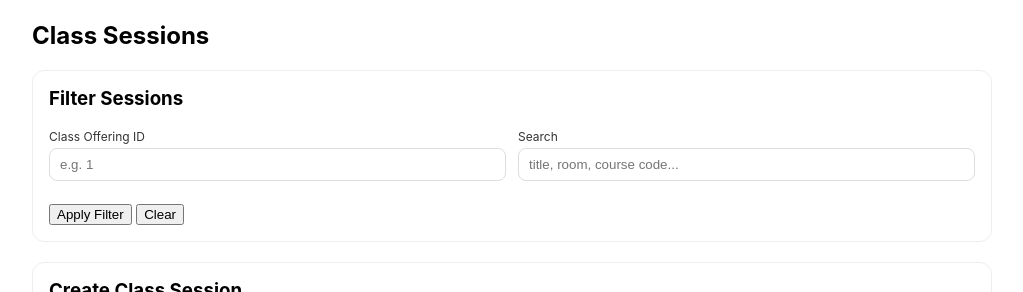
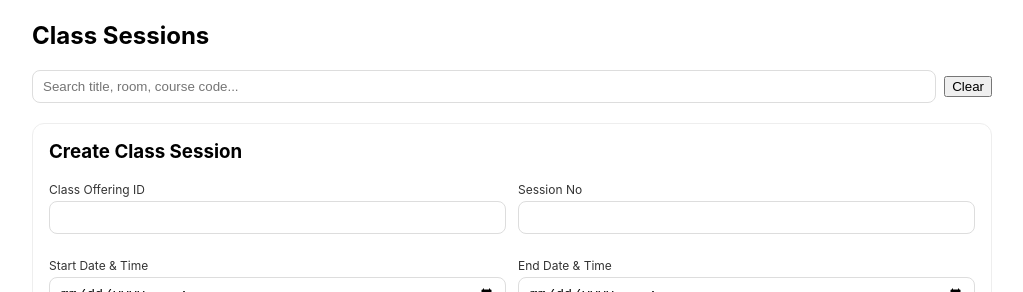
Before and after one commit to frost-drago/LMS-Database, a React (Create React App) app in the folder client/: page /admin/class-sessions in a window 1280 px wide. Shown: the part 170-462 px from the top of the page, without its empty margins (128-1151 px from the left). Built offline with nearby package versions, Linux system fonts and the light colour scheme; no server answers.

Commit message:
Update ClassSessionsPage.jsx

```diff
--- a/client/src/pages/ClassSessionsPage.jsx
+++ b/client/src/pages/ClassSessionsPage.jsx
@@ -23,7 +23,6 @@ export default function ClassSessionsPage() {
   const [rows, setRows] = useState([]);
 
   // filters
-  const [filterOfferingId, setFilterOfferingId] = useState('');
   const [search, setSearch] = useState('');
 
   // create
@@ -43,8 +42,9 @@ export default function ClassSessionsPage() {
   const [eTitle, setETitle] = useState('');
   const [eRoom, setERoom] = useState('');
 
-  async function load(params = {}) {
+  async function load() {
     try {
+      const params = search ? { q: search } : {};
       const { data } = await api.get('/class-sessions', { params });
       setRows(data);
     } catch (err) {
@@ -52,27 +52,11 @@ export default function ClassSessionsPage() {
     }
   }
 
+  useEffect(() => { load(); }, []);
   useEffect(() => {
-    load();
-  }, []);
-
-  async function applyFilter(e) {
-    if (e) e.preventDefault();
-    try {
-      const params = {};
-      if (filterOfferingId) params.class_offering_id = filterOfferingId;
-      if (search) params.q = search;
-      await load(params);
-    } catch (err) {
-      alert(getErrorMessage(err));
-    }
-  }
-
-  function clearFilter() {
-    setFilterOfferingId('');
-    setSearch('');
-    load();
-  }
+    const t = setTimeout(load, 300);
+    return () => clearTimeout(t);
+  }, [search]);
 
   async function createSession(e) {
     e.preventDefault();
@@ -138,30 +122,15 @@ export default function ClassSessionsPage() {
       <h2>Class Sessions</h2>
 
       {/* Filter / Search */}
-      <form className="form-box" onSubmit={applyFilter}>
-        <h3>Filter Sessions</h3>
-        <div className="form-grid">
-          <FormField
-            label="Class Offering ID"
-            type="number"
-            value={filterOfferingId}
-            onChange={setFilterOfferingId}
-            placeholder="e.g. 1"
-          />
-          <FormField
-            label="Search"
-            value={search}
-            onChange={setSearch}
-            placeholder="title, room, course code..."
-          />
-        </div>
-        <div className="form-submit">
-          <button type="submit">Apply Filter</button>{' '}
-          <button type="button" onClick={clearFilter}>
-            Clear
-          </button>
-        </div>
-      </form>
+      <div className="search-row">
+        <input
+        className="search-input"
+        value={search}
+        onChange={e => setSearch(e.target.value)}
+        placeholder="Search title, room, course code..."
+        />
+        <button onClick={() => setSearch('')}>Clear</button>
+      </div>
 
       {/* Create session */}
       <form className="form-box" onSubmit={createSession}>
```
